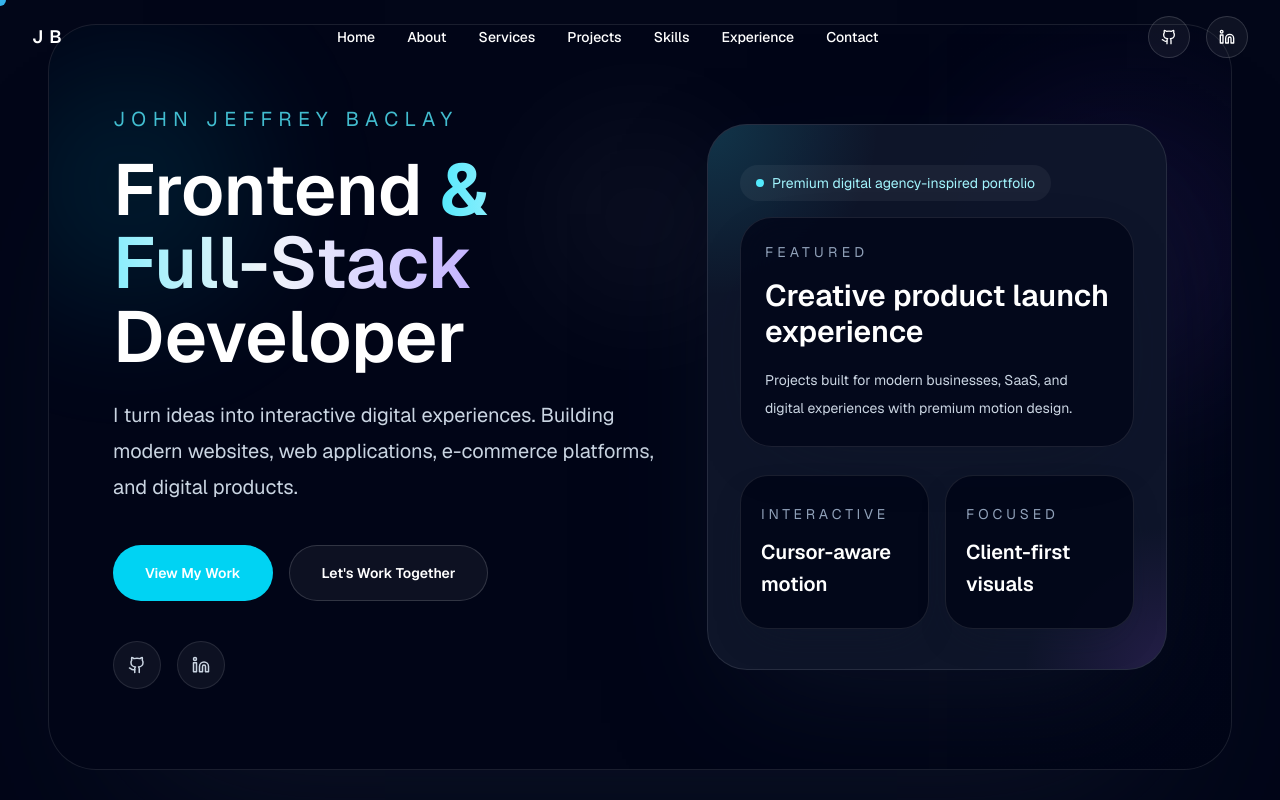
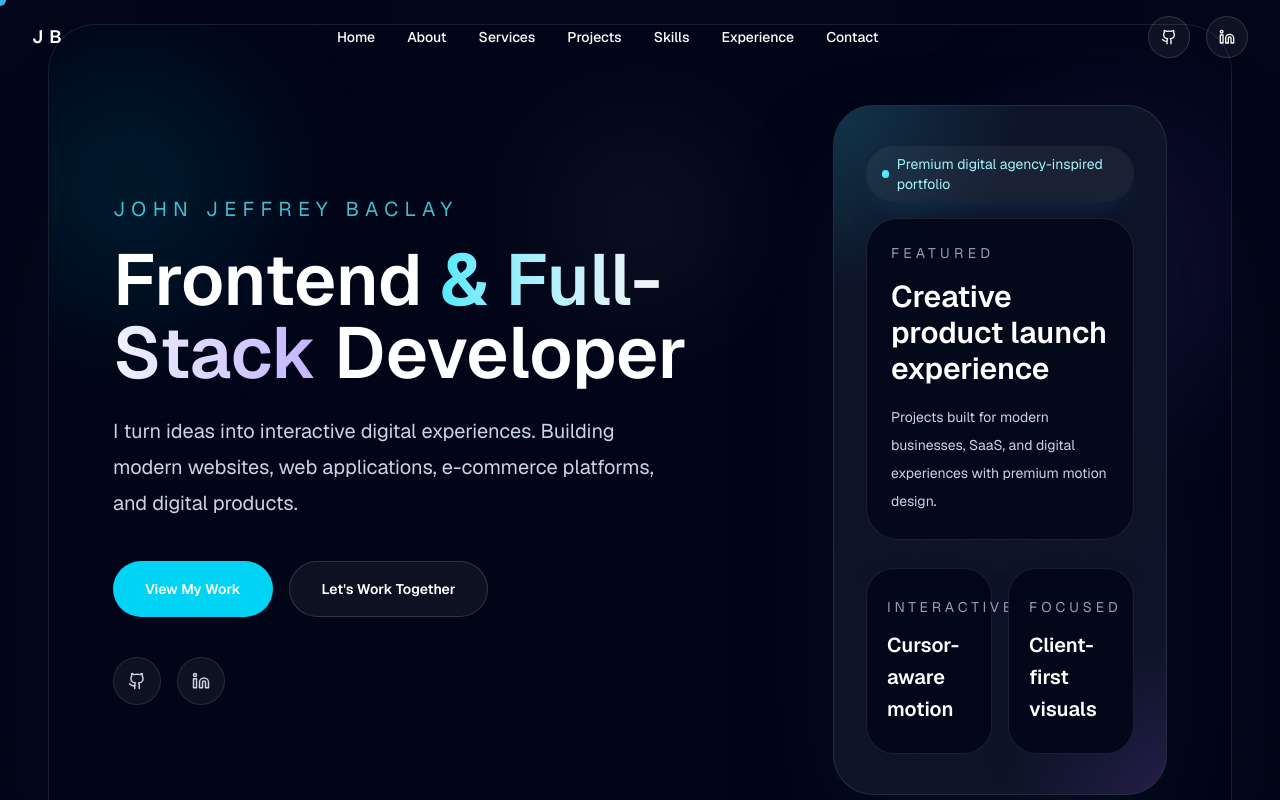
Before and after one commit to jeprcks/Fportfolio, a Next.js app in the folder portfolio/: page / in a window 1280 px wide. Shown: the top 800 px of the page. Built offline with nearby package versions, Linux system fonts and the light colour scheme.

Commit message:
responsive

```diff
--- a/portfolio/app/globals.css
+++ b/portfolio/app/globals.css
@@ -35,6 +35,13 @@
   box-sizing: border-box;
 }
 
+img,
+video,
+svg {
+  max-width: 100%;
+  height: auto;
+}
+
 html {
   scroll-behavior: smooth;
 }
@@ -44,6 +51,7 @@ body {
   color: var(--foreground);
   font-family: var(--font-sans), system-ui, sans-serif;
   min-height: 100vh;
+  overflow-x: hidden;
 }
 
 ::selection {
--- a/portfolio/app/layout.tsx
+++ b/portfolio/app/layout.tsx
@@ -16,6 +16,10 @@ export const metadata: Metadata = {
   title: "John Jeffrey Baclay | Frontend & Full-Stack Developer",
   description:
     "Portfolio of John Jeffrey Baclay, a Frontend and Full-Stack Developer from Cebu, Philippines, specializing in modern web applications, e-commerce, and digital experiences.",
+  viewport: {
+    width: "device-width",
+    initialScale: 1,
+  },
   openGraph: {
     title: "John Jeffrey Baclay | Frontend & Full-Stack Developer",
     description:
--- a/portfolio/components/Hero.tsx
+++ b/portfolio/components/Hero.tsx
@@ -37,17 +37,17 @@ export default function Hero() {
             I turn ideas into interactive digital experiences. Building modern websites, web applications, e-commerce platforms, and digital products.
           </p>
 
-          <div className="mt-10 flex flex-col gap-4 sm:flex-row sm:flex-wrap">
+          <div className="mt-10 flex flex-col gap-4 sm:flex-row sm:flex-wrap sm:justify-start">
             <a
               href="#projects"
-              className="inline-flex min-h-[56px] items-center justify-center rounded-full bg-cyan-400 px-8 text-sm font-semibold text-slate-950 shadow-[0_18px_60px_-30px_rgba(34,211,238,0.95)] transition duration-300 hover:-translate-y-0.5 hover:bg-cyan-300"
+              className="inline-flex w-full min-h-[56px] items-center justify-center rounded-full bg-cyan-400 px-8 text-sm font-semibold text-slate-950 shadow-[0_18px_60px_-30px_rgba(34,211,238,0.95)] transition duration-300 hover:-translate-y-0.5 hover:bg-cyan-300 sm:w-auto"
               data-cursor
             >
               View My Work
             </a>
             <a
               href="#contact"
-              className="inline-flex min-h-[56px] items-center justify-center rounded-full border border-white/15 bg-white/5 px-8 text-sm font-semibold text-white transition duration-300 hover:-translate-y-0.5 hover:bg-white/10"
+              className="inline-flex w-full min-h-[56px] items-center justify-center rounded-full border border-white/15 bg-white/5 px-8 text-sm font-semibold text-white transition duration-300 hover:-translate-y-0.5 hover:bg-white/10 sm:w-auto"
               data-cursor
             >
               Let's Work Together
@@ -80,7 +80,7 @@ export default function Hero() {
           initial={{ opacity: 0, y: 30 }}
           animate={{ opacity: 1, y: 0 }}
           transition={{ duration: 0.9, ease: "easeOut", delay: 0.2 }}
-          className="relative flex-1 min-w-[360px] lg:min-w-[460px]"
+          className="relative w-full max-w-[460px] lg:flex-1"
         >
           <div className="absolute inset-0 rounded-[2.5rem] bg-gradient-to-br from-cyan-500/10 via-transparent to-violet-500/10" />
           <div className="relative overflow-hidden rounded-[2.5rem] border border-white/10 bg-slate-900/95 px-8 py-10 shadow-[0_50px_120px_-40px_rgba(15,23,42,0.8)]">
```
